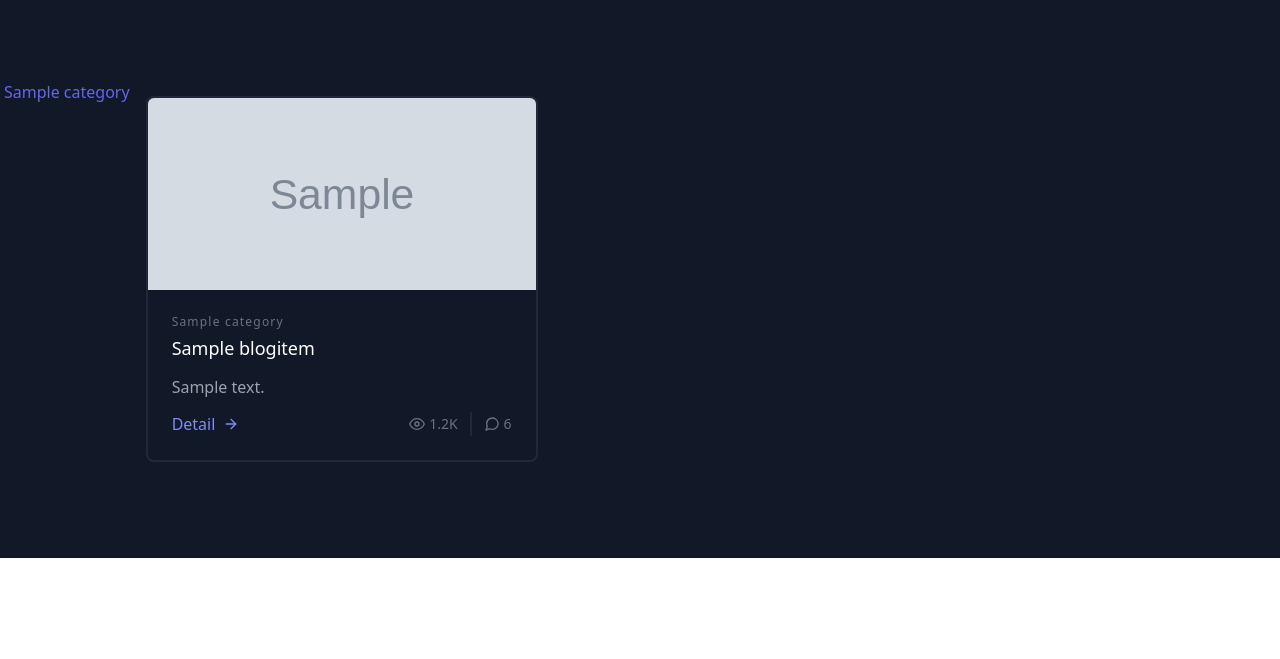
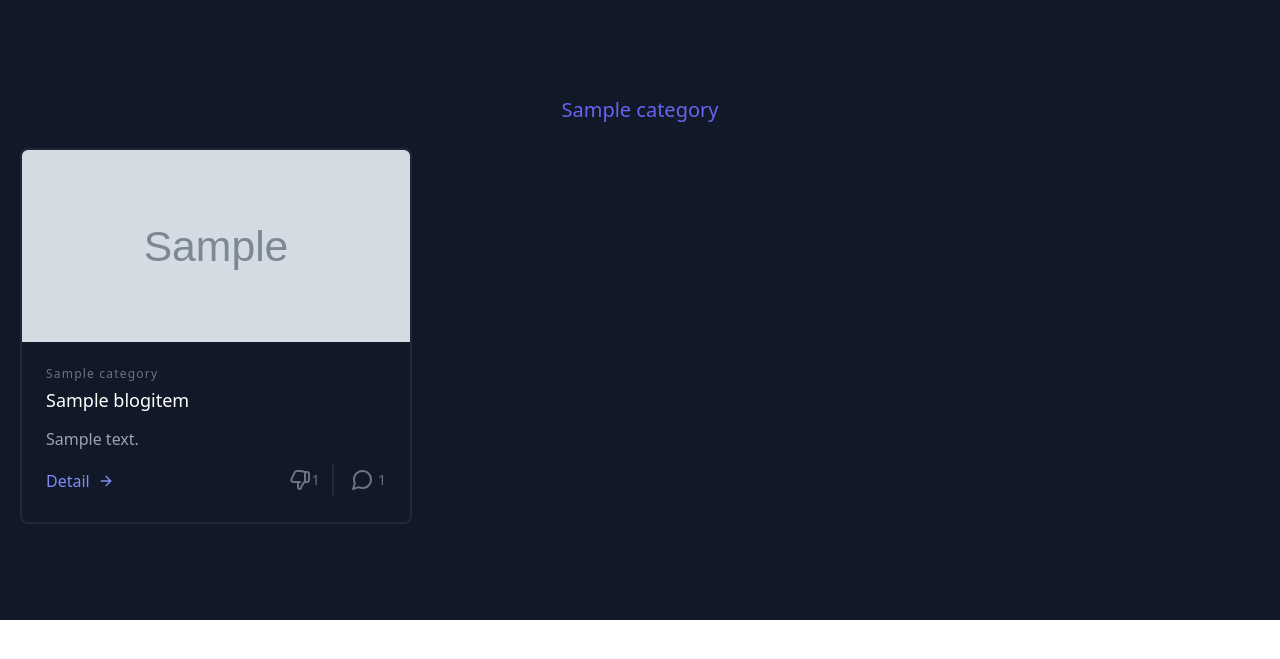
Before and after one commit to aminbista66/blog-app, a Django app: page /blog/category-detail/1 in a window 1280 px wide. Shown: the part 56-715 px from the top of the page. Run offline with Django 4.2, Linux system fonts and the light colour scheme; a user stored in the database is signed in; tables that the repository leaves empty hold one stand-in row (values such as "Sample post"); grey boxes marked "Sample" are stand-in pictures; some libraries are stand-ins or nearby versions.

Commit message:
18feb_6:59pm

```diff
--- a/base/templates/base/category_detail.html
+++ b/base/templates/base/category_detail.html
@@ -4,8 +4,8 @@
 
 <section class="text-gray-400 bg-gray-900 body-font">
     <div class="container px-5 py-24 mx-auto">
+        <h1 class="text-indigo-500 flex justify-center align-center font-medium text-xl mb-6">{{category}}</h1>
         <div class="flex flex-wrap -m-4">
-            <h1 class="text-indigo-500">{{category}}</h1>
             {% if blogs %}
             {% for blog in blogs %}
             <div class="p-4 md:w-1/3">
@@ -18,9 +18,9 @@
                     <div class="p-6">
                         <h2 class="tracking-widest text-xs title-font font-medium text-gray-500 mb-1">{{blog.category}}
                         </h2>
-                        <h1 class="title-font text-lg font-medium text-white mb-3">{{blog.title}}</h1>
+                        <h1 class="title-font text-lg text-white mb-3">{{blog.title}}</h1>
                         <p class="leading-relaxed mb-3">{{blog.content}}</p>
-                        <div class="flex items-center flex-wrap ">
+                        <div class="flex items-center justify-between flex-wrap ">
                             <a href="{% url 'blog:blog-detail' blog.pk %}"
                                 class="text-indigo-400 inline-flex items-center md:mb-2 lg:mb-0">Detail
                                 <svg class="w-4 h-4 ml-2" viewBox="0 0 24 24" stroke="currentColor" stroke-width="2" fill="none"
@@ -29,22 +29,23 @@
                                     <path d="M12 5l7 7-7 7"></path>
                                 </svg>
                             </a>
+                            <a href="{% url 'blog:blog-detail' blog.pk %}">
                                 <span
                                     class="text-gray-500 mr-3 inline-flex items-center lg:ml-auto md:ml-0 ml-auto leading-none text-sm pr-3 py-1 border-r-2 border-gray-800">
-                                <svg class="w-4 h-4 mr-1" stroke="currentColor" stroke-width="2" fill="none" stroke-linecap="round"
-                                    stroke-linejoin="round" viewBox="0 0 24 24">
-                                    <path d="M1 12s4-8 11-8 11 8 11 8-4 8-11 8-11-8-11-8z"></path>
-                                    <circle cx="12" cy="12" r="3"></circle>
-                                </svg>1.2K
+                                    <svg xmlns="http://www.w3.org/2000/svg" class="h-6 w-6" fill="none" viewBox="0 0 24 24" stroke="currentColor">
+                                        <path stroke-linecap="round" stroke-linejoin="round" stroke-width="2"
+                                            d="M10 14H5.236a2 2 0 01-1.789-2.894l3.5-7A2 2 0 018.736 3h4.018a2 2 0 01.485.06l3.76.94m-7 10v5a2 2 0 002 2h.096c.5 0 .905-.405.905-.904 0-.715.211-1.413.608-2.008L17 13V4m-7 10h2m5-10h2a2 2 0 012 2v6a2 2 0 01-2 2h-2.5" />
+                                    </svg>{{blog.dislikes.count}}
                                 </span>
                                 <span class="text-gray-500 inline-flex items-center leading-none text-sm">
-                                <svg class="w-4 h-4 mr-1" stroke="currentColor" stroke-width="2" fill="none" stroke-linecap="round"
+                                    <svg class="w-6 h-6 mr-1" stroke="currentColor" stroke-width="2" fill="none" stroke-linecap="round"
                                         stroke-linejoin="round" viewBox="0 0 24 24">
                                         <path
                                             d="M21 11.5a8.38 8.38 0 01-.9 3.8 8.5 8.5 0 01-7.6 4.7 8.38 8.38 0 01-3.8-.9L3 21l1.9-5.7a8.38 8.38 0 01-.9-3.8 8.5 8.5 0 014.7-7.6 8.38 8.38 0 013.8-.9h.5a8.48 8.48 0 018 8v.5z">
                                         </path>
-                                </svg>6
+                                    </svg>{{blog.comments.count}}
                                 </span>
+                            </a>
                         </div>
                     </div>
                 </div>
--- a/base/templates/base/home.html
+++ b/base/templates/base/home.html
@@ -75,7 +75,7 @@
                         <h2 class="tracking-widest text-xs title-font font-medium text-gray-500 mb-1">{{blog.category}}</h2>
                         <h1 class="title-font text-lg font-medium text-white mb-3">{{blog.title}}</h1>
                         <p class="leading-relaxed mb-3">{{blog.content}}</p>
-                        <div class="flex items-center flex-wrap ">
+                        <div class="flex items-center justify-between flex-wrap ">
                             <a href="{% url 'blog:blog-detail' blog.pk %}" class="text-indigo-400 inline-flex items-center md:mb-2 lg:mb-0">Detail
                                 <svg class="w-4 h-4 ml-2" viewBox="0 0 24 24" stroke="currentColor" stroke-width="2"
                                     fill="none" stroke-linecap="round" stroke-linejoin="round">
@@ -100,7 +100,7 @@
                                         <path stroke-linecap="round" stroke-linejoin="round" stroke-width="2"
                                         d="M10 14H5.236a2 2 0 01-1.789-2.894l3.5-7A2 2 0 018.736 3h4.018a2 2 0 01.485.06l3.76.94m-7 10v5a2 2 0 002 2h.096c.5 0 .905-.405.905-.904 0-.715.211-1.413.608-2.008L17 13V4m-7 10h2m5-10h2a2 2 0 012 2v6a2 2 0 01-2 2h-2.5" />
                                     </svg>{{blog.dislikes.count}}
-                                    </span>
+                                </span>
                                     <span class="text-gray-500 inline-flex items-center leading-none text-sm">
                                         <svg class="w-6 h-6 mr-1" stroke="currentColor" stroke-width="2" fill="none" stroke-linecap="round"
                                         stroke-linejoin="round" viewBox="0 0 24 24">
--- a/base/urls.py
+++ b/base/urls.py
@@ -1,3 +1,4 @@
+from unicodedata import name
 from django.urls import path
 from . import views
 
@@ -14,6 +15,9 @@ urlpatterns = [
     path('category-detail/<int:pk>', views.CategoryDetail.as_view(), name='category-detail'),
     path('like/<int:pk>', views.LikeBlog, name='like-blog'),
     path('dislike/<int:pk>', views.DisLikeBlog, name='dislike-blog'),
+    path('delete-comment/<int:pk>', views.DeleteComment, name='delete-comment'),
     path('comment/<int:pk>', views.AddComment, name='add-comment'),
     path('comment-update/<int:pk>', views.UpdateComment.as_view(), name='update-comment'),
+    path('unlike/<int:pk>', views.RemoveLike, name="remove-like"),
+    path('remove-dislike/<int:pk>', views.RemoveDisLike, name="remove-dislike"),
 ]
--- a/base/views.py
+++ b/base/views.py
@@ -144,7 +144,7 @@ def LikeBlog(request, pk):
 def DisLikeBlog(request, pk):
     blog = get_object_or_404(BlogItem, id=request.POST.get("blog_id"))
     blog.dislikes.add(request.user)
-    if blog.likes.filter(id=request.user.id).exists:
+    if blog.likes.filter(id=request.user.id).exists():
         blog.likes.remove(request.user)
     return HttpResponseRedirect(reverse('blog:blog-detail', kwargs={'pk': pk}))
 
@@ -168,7 +168,6 @@ def AddComment(request, pk):
 class UpdateComment(LoginRequiredMixin, generic.UpdateView):
     template_name = 'base/comment_update.html'
     form_class = CommentForm
-    # success_url = reverse_lazy('blog:home')
     def get_queryset(self):
         qs = Comment.objects.all()
         return qs
@@ -176,3 +175,20 @@ class UpdateComment(LoginRequiredMixin, generic.UpdateView):
     def get_success_url(self):
         comment = self.get_object()
         return reverse('blog:blog-detail', kwargs={'pk':comment.post.id})
+
+def DeleteComment(request, pk):
+    comment = Comment.objects.filter(user=request.user).filter(id=pk)
+    post_id = comment.first().post.id
+    comment.delete()
+    return HttpResponseRedirect(reverse('blog:blog-detail', kwargs={'pk':post_id}))
+
+def RemoveLike(request, pk):
+    blog = BlogItem.objects.filter(id=pk).first()
+    blog.likes.remove(request.user)
+    return HttpResponseRedirect(reverse('blog:blog-detail', kwargs={'pk': blog.id}))
+
+def RemoveDisLike(request, pk):
+    blog = BlogItem.objects.filter(id=pk).first()
+    blog.dislikes.remove(request.user)
+    print(blog)
+    return HttpResponseRedirect(reverse('blog:blog-detail', kwargs={'pk': blog.id}))
```
Also changed, not shown: base/templates/base/blog_detail.html (+5 -3 lines), base/templates/base/category_list.html (+1 -9 lines). Lines whose indentation alone changed are shown as unchanged.
